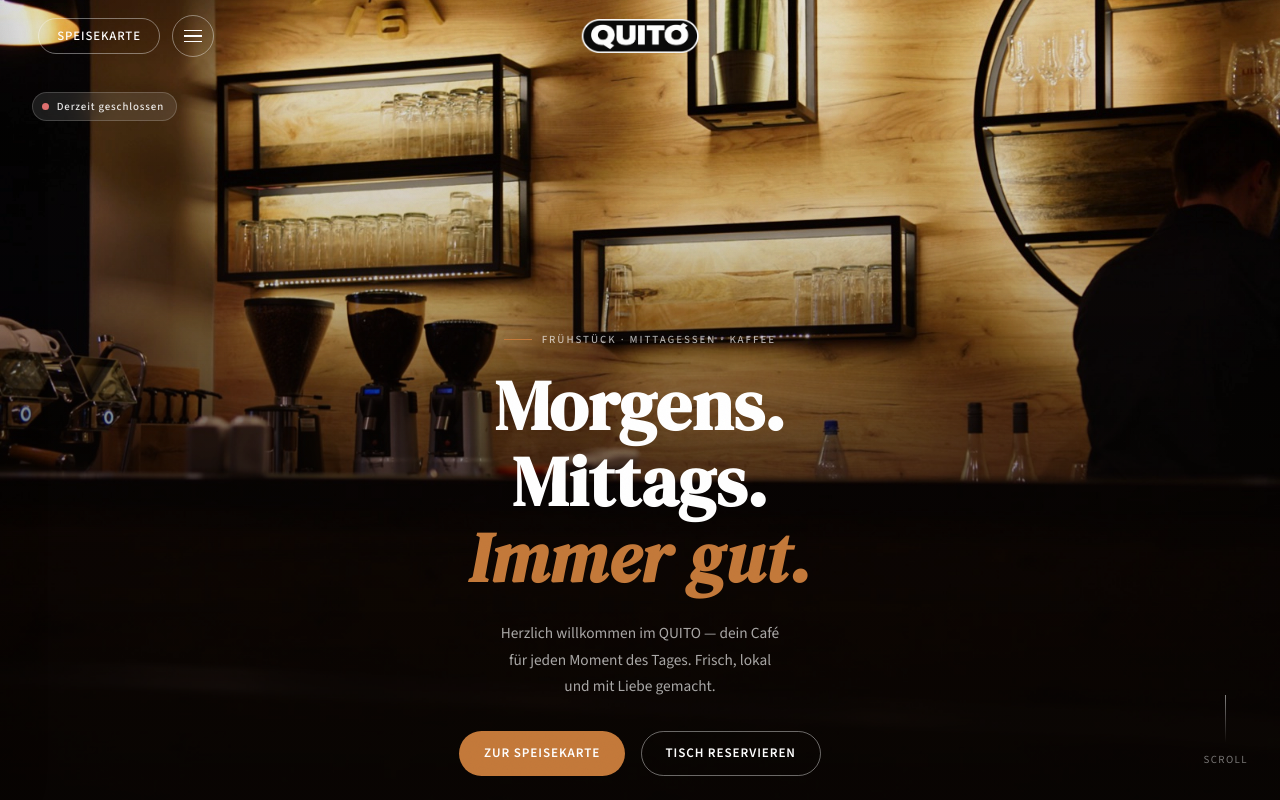
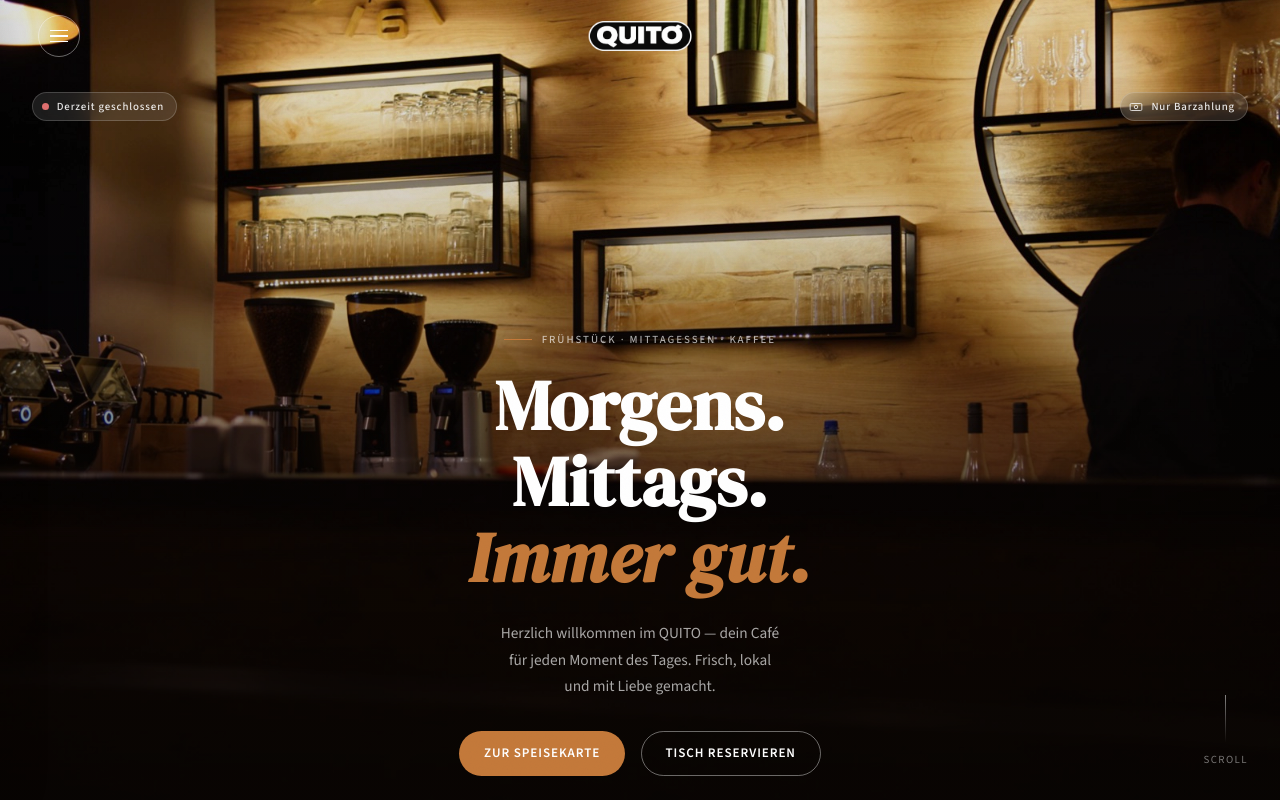
Before and after one commit to ob-webdesign/quito, a website: page index.html in a window 1280 px wide. Shown: the top 800 px of the page. Drawn offline with Linux system fonts and the light colour scheme.

Commit message:
Barzahlung Hinweis

```diff
--- a/index.html
+++ b/index.html
@@ -67,7 +67,7 @@
         .nav-inner { width: 100%; max-width: var(--max); margin: 0 auto; display: flex; align-items: center; justify-content: space-between; position: relative; }
         .nav-inner > a { position: absolute; left: 50%; transform: translateX(-50%); }
 
-        .logo-img  { height: 34px; width: auto; display: block; }
+        .logo-img  { height: 30px; width: auto; display: block; }
         .logo-text {
             font-family: var(--font-b); font-weight: 700; font-size: 1.35rem;
             letter-spacing: .12em; text-transform: uppercase;
@@ -477,6 +477,15 @@
         }
         @keyframes pulse-dot { 0%,100% { opacity: 1; } 50% { opacity: .25; } }
 
+        .hero-badge-cash {
+            left: auto; right: var(--pad);
+            cursor: default;
+        }
+        .hero-badge-cash svg { width: 14px; height: 14px; flex-shrink: 0; stroke: rgba(255,255,255,.85); fill: none; stroke-width: 1.6; }
+        @media (max-width: 480px) {
+            .hero-badge-cash { left: var(--pad); right: auto; top: calc(var(--nav-h) + env(safe-area-inset-top) + 3.4rem); }
+        }
+
         /* === ABOUT QUOTE DECO === */
         .about-quote {
             font-family: var(--font-d); font-size: clamp(1.3rem,2.2vw,1.8rem);
@@ -527,7 +536,7 @@
             <span class="logo-text">QUITO</span>
         </a>
         <div class="nav-actions">
-            <a href="speisekarte.html" class="nav-pill">Speisekarte</a>
+            <a href="speisekarte.html" class="nav-pill" style="display:none">Speisekarte</a>
             <button class="nav-sub-toggle" id="subToggle" aria-label="Menü öffnen" aria-expanded="false">
                 <span></span><span></span><span></span>
             </button>
@@ -565,6 +574,11 @@
         <img class="hero-media" src="bilder/hero.WEBP" alt="Café QUITO — Innenansicht mit leuchtendem Logo" fetchpriority="high" decoding="async">
     </picture>
     <div class="hero-overlay"></div>
+
+    <div class="hero-badge hero-badge-cash" aria-label="Hinweis: nur Barzahlung möglich">
+        <svg viewBox="0 0 24 24" aria-hidden="true"><rect x="2" y="6" width="20" height="12" rx="2"/><circle cx="12" cy="12" r="3"/></svg>
+        <span>Nur Barzahlung</span>
+    </div>
 
     <a href="#kontakt" class="hero-badge" id="heroBadge">
         <span class="hero-badge-dot"></span>
@@ -639,6 +653,10 @@
                     <div class="cb reveal d3">
                         <div class="cb-label">Reservierung</div>
                         <a href="tel:+4962333039095" class="btn btn-fill" style="margin-top:.4rem;display:inline-flex;">Tisch reservieren</a>
+                    </div>
+                    <div class="cb reveal d3">
+                        <div class="cb-label">Zahlung</div>
+                        <div class="cb-content">Bei uns wird ausschließlich bar bezahlt.</div>
                     </div>
                 </div>
             </div>
```
Also changed, not shown: 1 other file.
